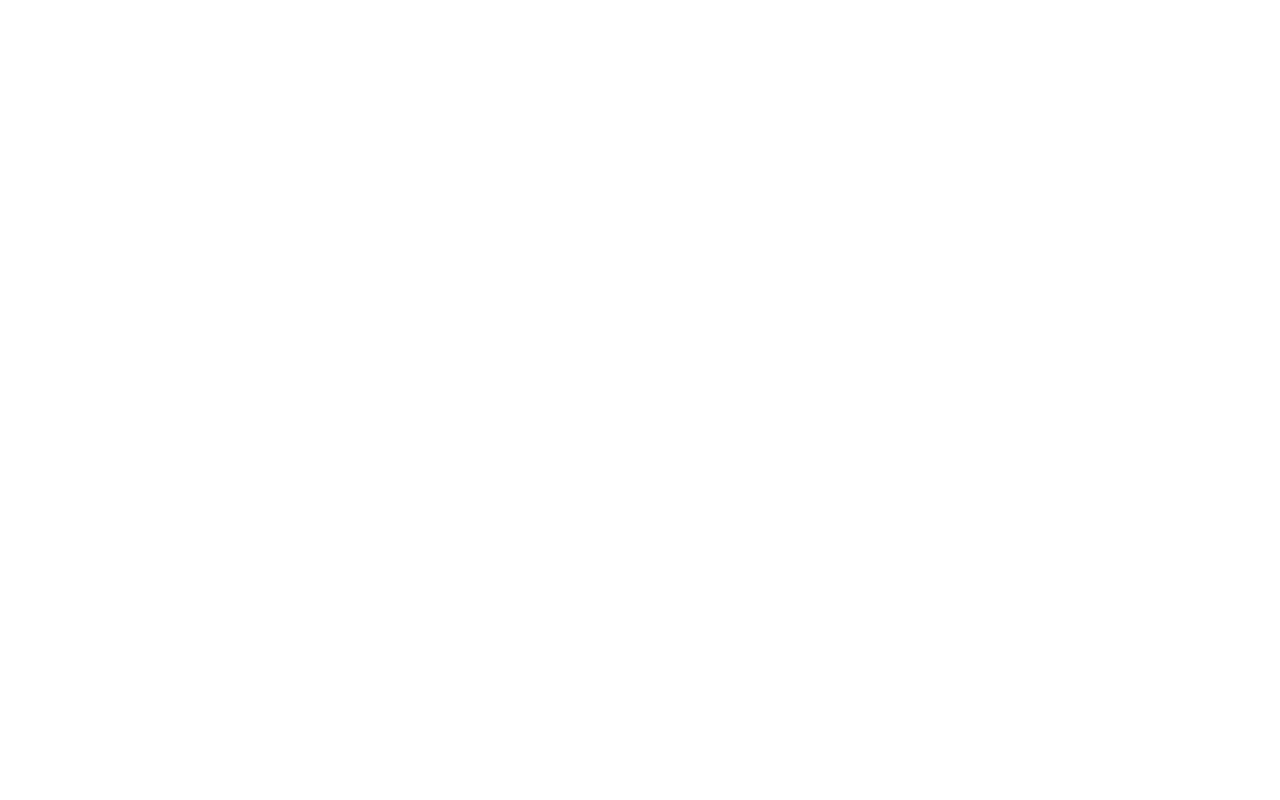
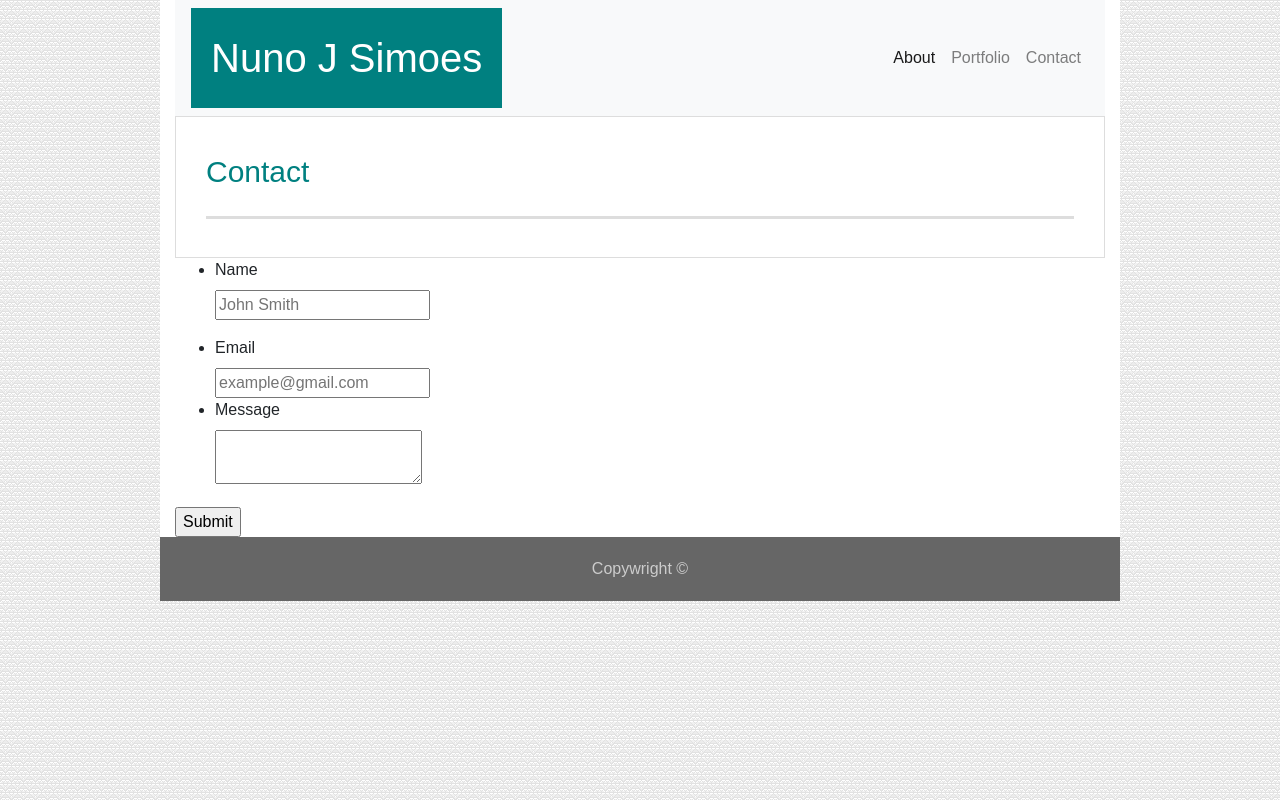
Before and after one commit to NJSimoes/Bootstrap-Portfolio, a plain HTML site: page contact.html in a window 1280 px wide. Drawn offline with nearby package versions, Linux system fonts and the light colour scheme.

Commit message:
final push

```diff
--- a/assets/css/style.css
+++ b/assets/css/style.css
@@ -1,11 +1,13 @@
 
 
 body {
+  font-family: Arial, "Helvetica Neue", Helvetica, sans-serif;
   margin: auto;
   max-width: 960px;
   background: url("../images/diamonds.png");
 
 }
+
 .line {
   width: 960px;
   border: 3px solid #dddddd;
@@ -25,7 +27,63 @@ p2 {
   background-color: teal;
   color: white;
   font-size: 40px;
+  padding: 20px;
 }
+h1 {
+  /* Box-model */
+  padding-bottom: 20px;
+
+  /* Typography */
+  font-size: 30px;
+  line-height: 49px;
+
+  /* Visual */
+  border-bottom: 3px solid #ddd;
+  color: teal
+}
+#masthead {
+  position: fixed;
+  z-index: 99;
+
+  /* Box-model */
+  width: 100%;
+
+  /* Positioning */
+  margin: 0 0 30px;
+  overflow: auto;
+
+  /* Typography */
+  color: #fff;
+  background: #fff;
+
+  /* Visual */
+  border-bottom: 2px solid #ccc;
+}
+.container {
+  background: #fff;
+
+
+}
+.main-section {
+  float: left;
+  width: 100%;
+  max-width: 100%;
+
+  /* Box-model */
+  padding: 30px;
+
+  /* Positioning */
+  margin: auto;
+  background: #fff;
+
+  /* Visual */
+  border: 1px solid #ddd;
+}
+
+
+
+
+
 .footer {
   left: 0;
   bottom: 0;
--- a/contact.html
+++ b/contact.html
@@ -0,0 +1,104 @@
+<!DOCTYPE html>
+<html>
+
+<head>
+    <meta charset="utf-8" />
+    <meta http-equiv="X-UA-Compatible" content="IE=edge">
+    <title>About | Nuno Simoes</title>
+    <meta name="viewport" content="width=device-width, initial-scale=1">
+    <link rel="stylesheet" href="https://stackpath.bootstrapcdn.com/bootstrap/4.1.1/css/bootstrap.min.css" integrity="sha384-WskhaSGFgHYWDcbwN70/dfYBj47jz9qbsMId/iRN3ewGhXQFZCSftd1LZCfmhktB"
+        crossorigin="anonymous">
+    <script src="https://code.jquery.com/jquery-3.3.1.slim.min.js" integrity="sha384-q8i/X+965DzO0rT7abK41JStQIAqVgRVzpbzo5smXKp4YfRvH+8abtTE1Pi6jizo"
+        crossorigin="anonymous"></script>
+    <script src="https://cdnjs.cloudflare.com/ajax/libs/popper.js/1.14.3/umd/popper.min.js" integrity="sha384-ZMP7rVo3mIykV+2+9J3UJ46jBk0WLaUAdn689aCwoqbBJiSnjAK/l8WvCWPIPm49"
+        crossorigin="anonymous"></script>
+    <script src="https://stackpath.bootstrapcdn.com/bootstrap/4.1.1/js/bootstrap.min.js" integrity="sha384-smHYKdLADwkXOn1EmN1qk/HfnUcbVRZyYmZ4qpPea6sjB/pTJ0euyQp0Mk8ck+5T"
+        crossorigin="anonymous"></script>
+    <link rel="stylesheet" href="assets/css/style.css">
+    <script src="main.js"></script>
+    <style>
+    </style>
+</head>
+
+<Body>
+    <div class="container">
+        <div class="row">
+            <div class="col-md">
+                <nav class="navbar navbar-expand-lg navbar-light bg-light">
+                    <p2>Nuno J Simoes</p2>
+                    <button class="navbar-toggler" type="button" data-toggle="collapse" data-target="#navbarSupportedContent" aria-controls="navbarSupportedContent"
+                        aria-expanded="false" aria-label="Toggle navigation">
+                        <span class="navbar-toggler-icon"></span>
+                    </button>
+
+                    <div class="collapse navbar-collapse" id="navbarSupportedContent">
+                        <ul class="navbar-nav ml-auto">
+                            <li class="nav-item active">
+                                <a class="nav-link" href="index.html">About
+                                    <span class="sr-only">(current)</span>
+                                </a>
+                            </li>
+                            <li class="nav-item">
+                                <a class="nav-link" href="portfolio.html">Portfolio</a>
+                            </li>
+                            <li class="nav-item">
+                                <a class="nav-link" href="contact.html">Contact</a>
+                            </li>
+                        </ul>
+                    </div>
+                </nav>
+            </div>
+        </div>
+    </div>
+
+    <div class="container">
+        <div class="row">
+            <div class="col-md-12">
+                <section class="main-section">
+                    <h1>Contact</h1>
+                </section>
+            </div>
+        </div>
+    </div>
+
+    <div class="container">
+        <div class="row">
+            <div class="col-md-12">
+                <form id="contact-form">
+                    <ul>
+                        <li>
+                            <label for="name">Name</label><br>
+                            <input type="text" id="name" name="name" placeholder="John Smith" required="required">
+                        </li>
+                    </ul>
+                </form>
+
+                <form id="contact-form">
+                    <ul>
+                        <li>
+                            <label for="email">Email</label><br>
+                            <input type="email" id="email" name="email" placeholder="example@gmail.com" required="required">
+                        </li>
+                        <li>
+                            <label for="message">Message</label><br>
+                            <textarea id="message" name="message" required="required"></textarea>
+                        </li>
+                    </ul>
+                    <input type="submit">
+                </form>
+            </div>
+        </div>
+    </div>
+
+
+
+
+    <div class="footer">
+        Copywright ©
+    </div>
+
+
+
+
+
+</Body>
```
Also changed, not shown: index.html (+3 -18 lines), portfolio.html (+80 -0 lines).
